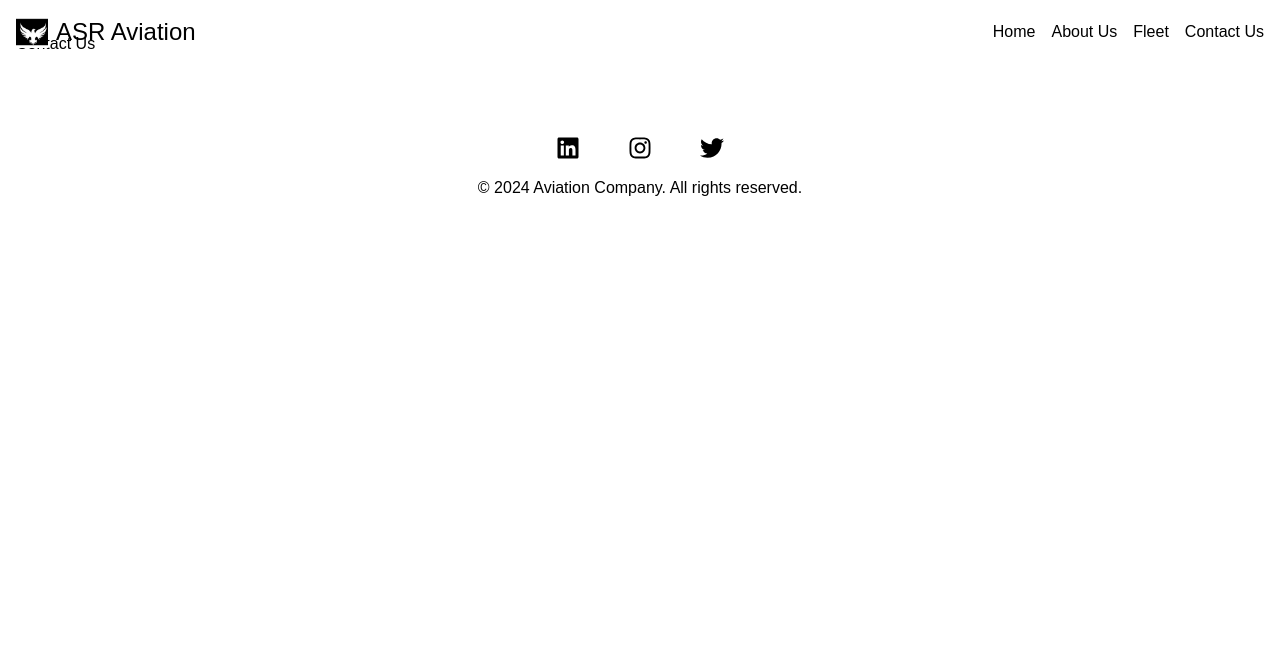
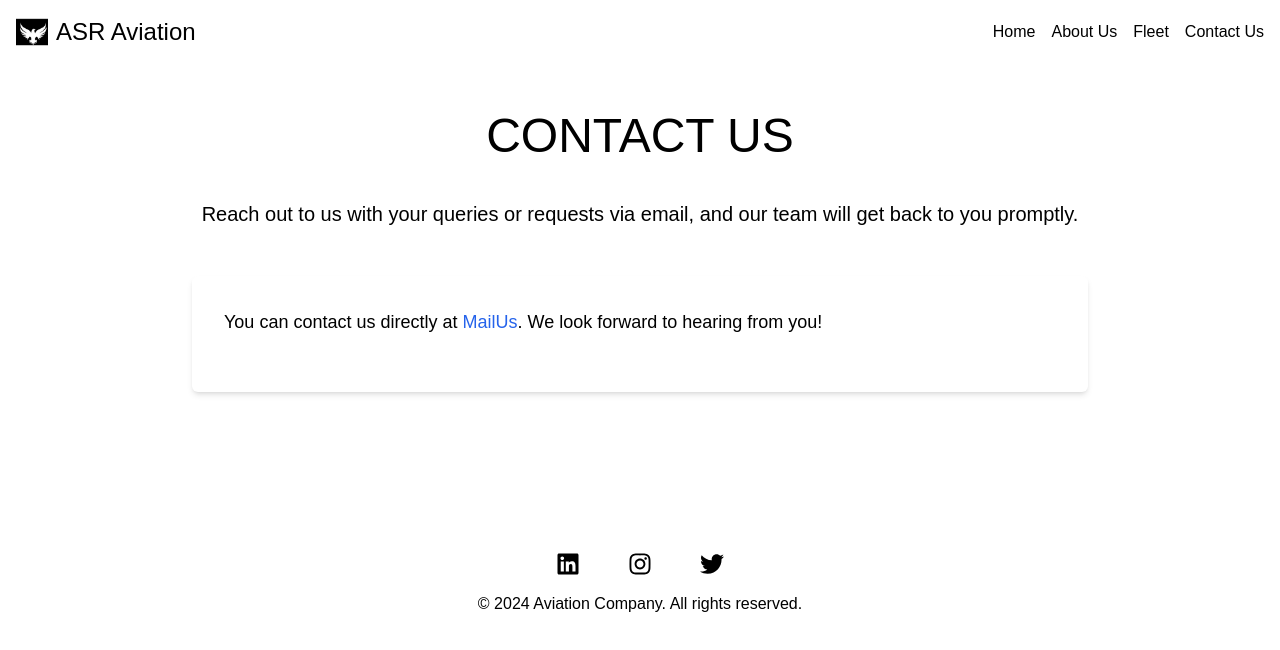
Before and after one commit to starkver23/ASR-Aviation, a Vue app: page /contact in a window 1280 px wide. Shown: the top 650 px of the page. Built offline with nearby package versions, Linux system fonts and the light colour scheme.

Commit message:
Updated code and added new files

```diff
--- a/src/App.js
+++ b/src/App.js
@@ -12,6 +12,7 @@ import Services from "./components/Services";
 import Footer from "./components/Footer";
 import AboutUs from "./pages/AboutUs";
 import Fleet from "./pages/Fleet";
+import ContactUs from "./pages/ContactUs";
 
 const App = () => {
   return (
@@ -44,7 +45,7 @@ const MainContent = () => {
           <Route path="/" element={<Services />} />
           <Route path="/about" element={<AboutUs />} />
           <Route path="/fleet" element={<Fleet />} />
-          <Route path="/contact" element={<div>Contact Us</div>} />
+          <Route path="/contact" element={<ContactUs />} />
         </Routes>
       </div>
     </>
--- a/src/pages/ContactUs.js
+++ b/src/pages/ContactUs.js
@@ -2,9 +2,27 @@ import React from "react";
 
 const ContactUs = () => {
   return (
-    <div className="text-center mt-10">
-      <h1 className="text-4xl">Contact Us</h1>
-    </div>
+    <section className="my-20 font-sans font-thin">
+      <div className="text-center mb-12">
+        <h1 className="font-sans font-thin text-center text-5xl mb-10">
+          CONTACT US
+        </h1>
+        <p className="text-xl text-black font-sans font-thin mb-10">
+          Reach out to us with your queries or requests via email, and our team
+          will get back to you promptly.
+        </p>
+      </div>
+
+      <div className="max-w-4xl mx-auto bg-white shadow-md rounded-md p-8">
+        <p className="text-lg mb-6">
+          You can contact us directly at{" "}
+          <a href="mailto:asrofficial18@gmail.com" className="text-blue-600">
+            MailUs
+          </a>
+          . We look forward to hearing from you!
+        </p>
+      </div>
+    </section>
   );
 };
 
--- a/src/pages/Fleet.js
+++ b/src/pages/Fleet.js
@@ -113,46 +113,49 @@ const Fleet = () => {
   return (
     <section className="my-20 font-sans font-thin">
       <div className="text-center mb-12">
-        <h1 className="font-sans font-thin text-center text-5xl mb-10">
-          OUR FLEET
-        </h1>
-        <p className="text-xl text-black font-sans font-thin mb-10">
+        <h1 className="text-5xl font-thin text-gray-800 mb-5">OUR FLEET</h1>
+        <p className="text-xl text-gray-700 mb-10">
           Explore our fleet of world-class aircraft, offering luxurious and
           efficient travel experiences.
         </p>
       </div>
-      <div className="grid grid-cols-1 md:grid-cols-2 lg:grid-cols-3 gap-8">
+
+      {/* Aircraft Grid */}
+      <div className="grid grid-cols-1 sm:grid-cols-2 lg:grid-cols-3 gap-10 px-4">
         {aircrafts.map((aircraft, index) => (
           <div
             key={index}
-            className="flex flex-col items-center p-4 cursor-pointer"
+            className="flex flex-col items-center text-center border p-6 rounded-lg shadow-md cursor-pointer hover:shadow-xl transition-all"
             onClick={() => openModal(aircraft)}
           >
             <div className="mb-6">
               <img
                 src={aircraft.images[0]}
                 alt={aircraft.name}
-                className="w-auto h-auto max-w-full object-contain"
+                className="w-full h-auto object-contain rounded-md"
               />
             </div>
-            <div className="text-center">
-              <h3 className="text-2xl font-bold mb-4">{aircraft.name}</h3>
-              <p className="text-lg text-gray-700">{aircraft.description}</p>
-            </div>
+            <h3 className="text-2xl font-semibold text-gray-900 mb-4">
+              {aircraft.name}
+            </h3>
+            <p className="text-lg text-gray-600">{aircraft.description}</p>
           </div>
         ))}
       </div>
 
+      {/* Modal */}
       {isModalOpen && selectedAircraft && (
         <div
           className="fixed inset-0 bg-gray-800 bg-opacity-50 flex justify-center items-center"
           onClick={closeModal}
         >
           <div
-            className="bg-white p-8 rounded-lg w-3/4 md:w-1/2"
+            className="bg-white p-8 rounded-lg w-full md:w-2/3 lg:w-1/2"
             onClick={(e) => e.stopPropagation()}
           >
-            <h2 className="text-3xl font-bold mb-4">{selectedAircraft.name}</h2>
+            <h2 className="text-3xl font-bold text-gray-900 mb-6">
+              {selectedAircraft.name}
+            </h2>
             <div className="relative">
               <img
                 src={selectedAircraft.images[currentImageIndex]}
```
